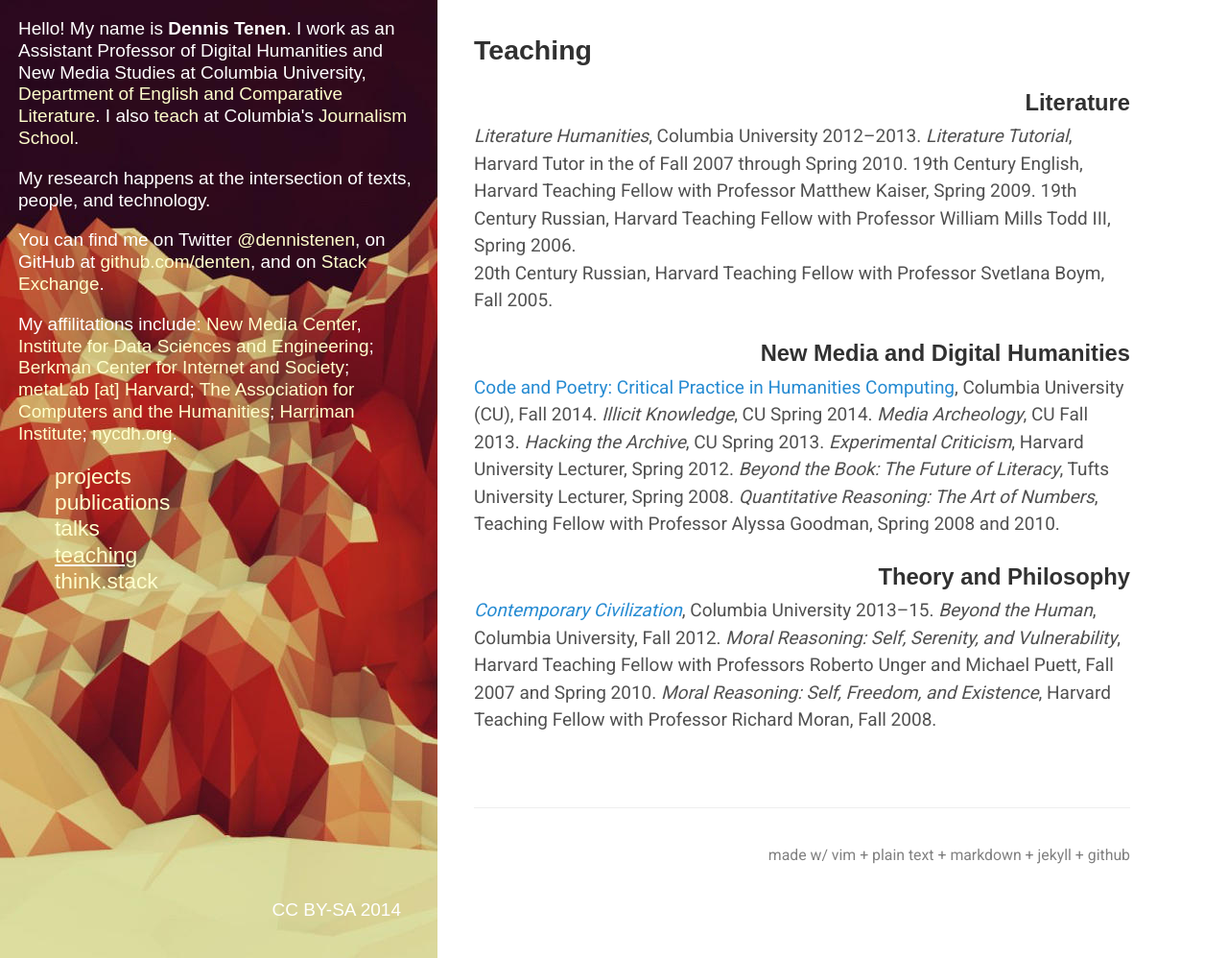
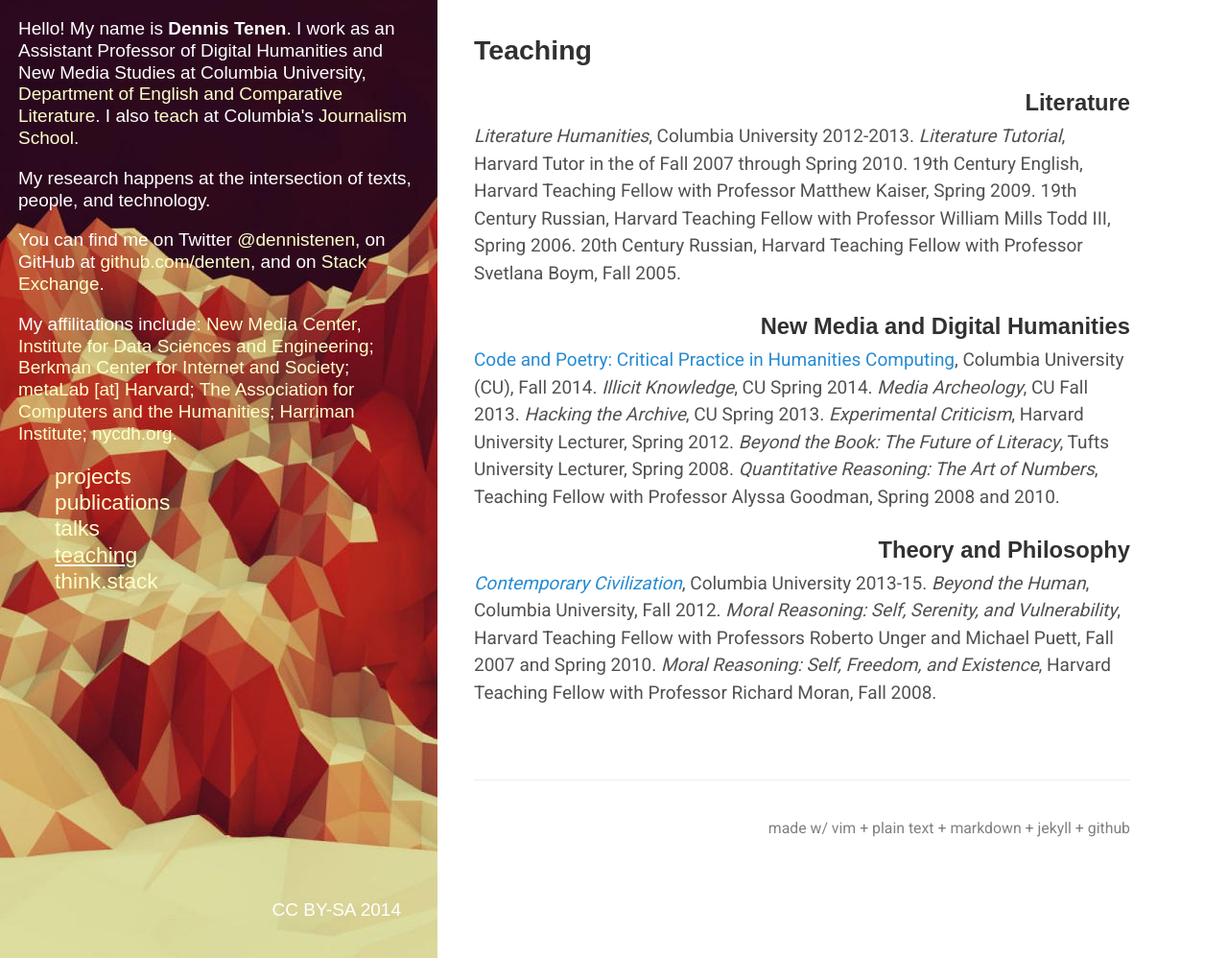
Before and after one commit to denten/denten.github.io, a Jekyll site: the page built from _pages/category-pages/teaching.md, in a window 1280 px wide and 998 px high. Shown: the whole window at 96% size. Built offline with Jekyll 4.4.1, drawn with Linux system fonts in a browser that asks for light colours; some web fonts are replaced.

Commit message:
minor updates

```diff
--- a/_includes/CV/07-teaching.md
+++ b/_includes/CV/07-teaching.md
@@ -2,7 +2,7 @@
 
 ### Literature
 
-*Literature Humanities*, Columbia University 2012--2013.
+*Literature Humanities*, Columbia University 2012-2013.
 *Literature Tutorial*, Harvard Tutor in the of Fall 2007 through Spring 2010.
 19th Century English, Harvard Teaching Fellow with Professor Matthew Kaiser, Spring 2009.
 19th Century Russian, Harvard Teaching Fellow with Professor William Mills Todd III, Spring 2006.
@@ -19,7 +19,7 @@
 
 ### Theory and Philosophy
 
-[*Contemporary Civilization*](https://github.com/denten/courses/tree/master/conciv), Columbia University 2013--15.
+[*Contemporary Civilization*](https://github.com/denten/courses/tree/master/conciv), Columbia University 2013-15.
 *Beyond the Human*, Columbia University, Fall 2012.
 *Moral Reasoning: Self, Serenity, and Vulnerability*, Harvard Teaching Fellow with Professors Roberto Unger and Michael Puett, Fall 2007 and Spring 2010.
 *Moral Reasoning: Self, Freedom, and Existence*, Harvard Teaching Fellow with Professor Richard Moran, Fall 2008.
```
